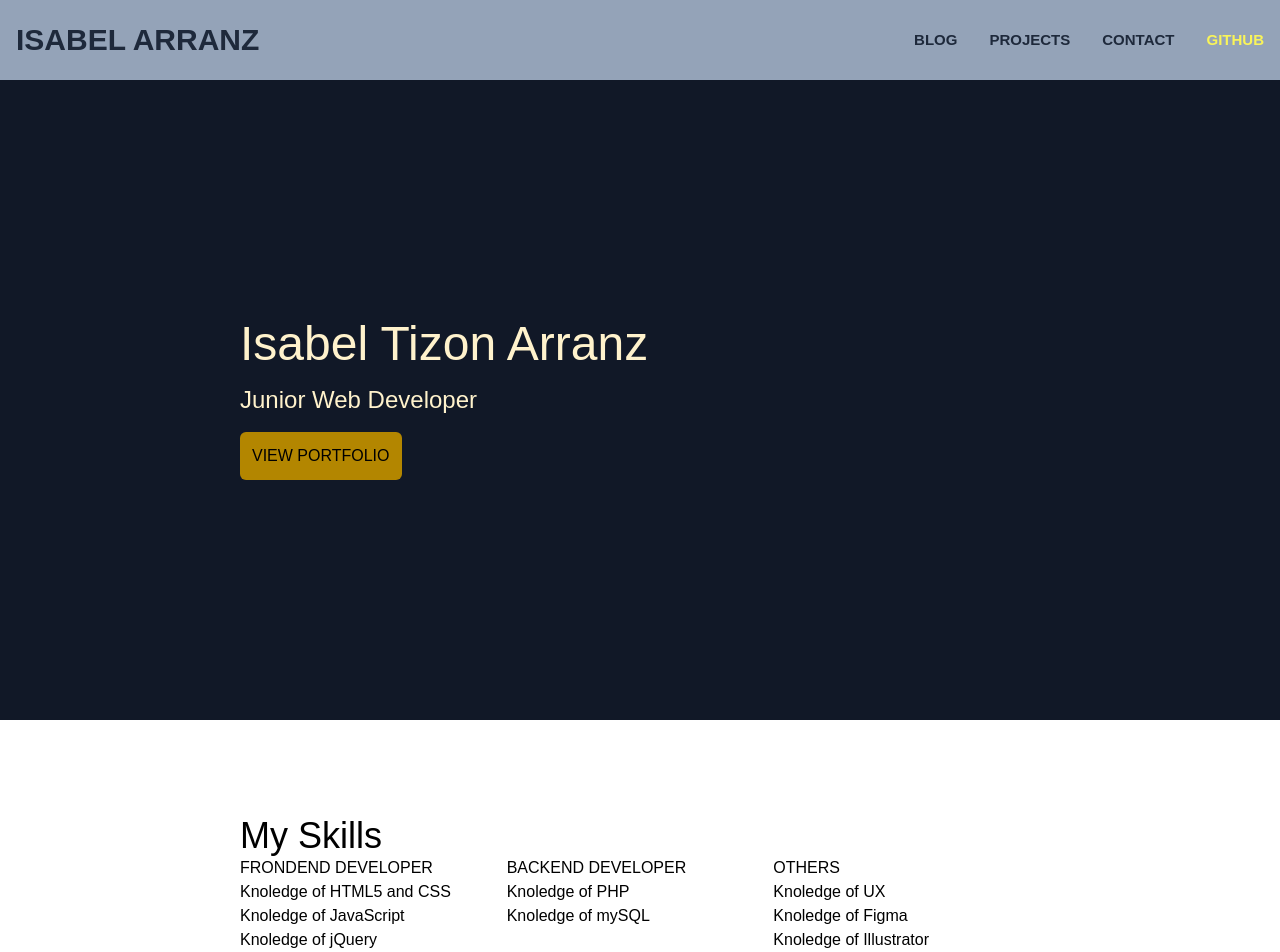
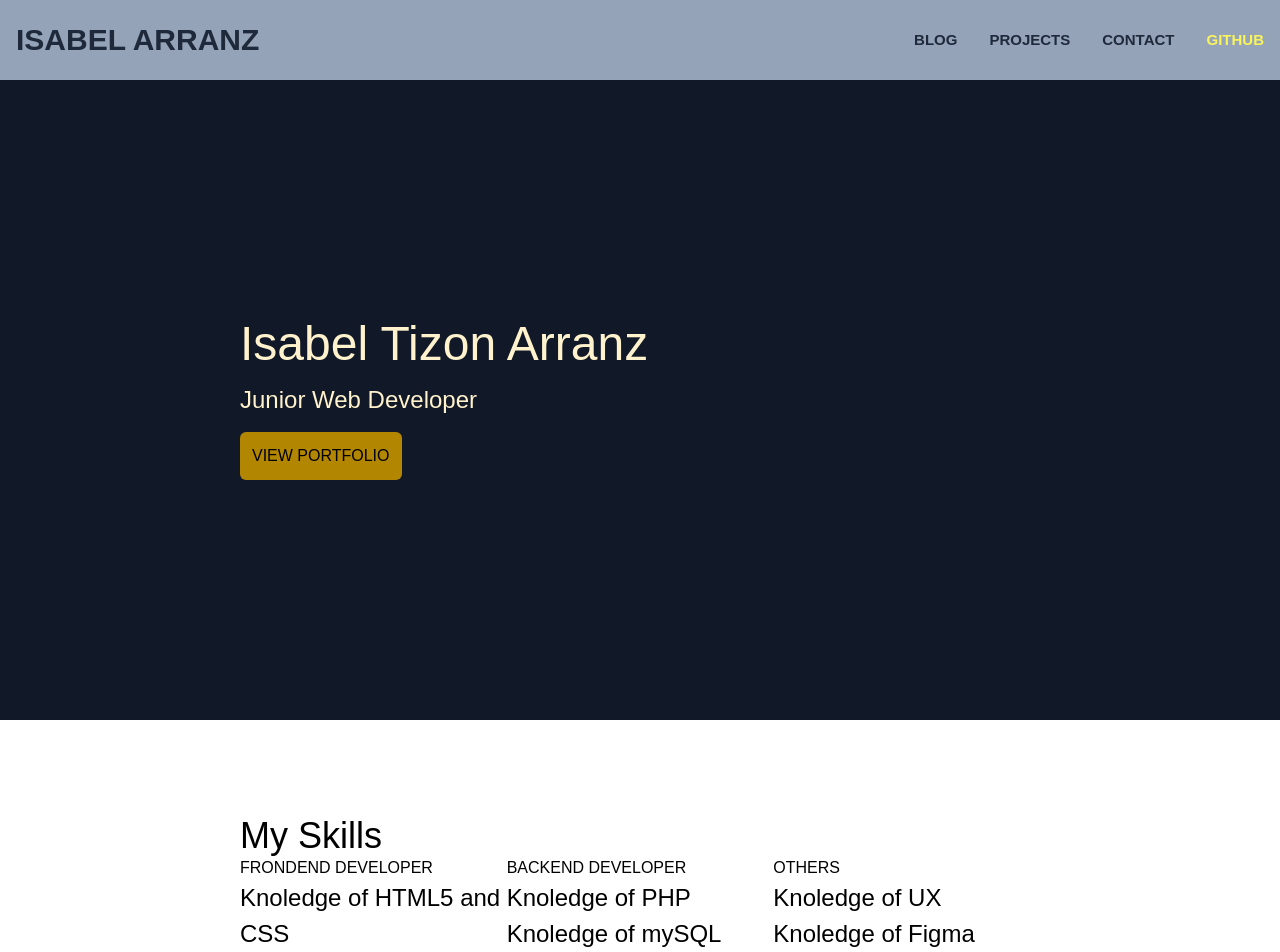
Before and after one commit to IsabelTizon/react-portfolio, a Next.js app: page / in a window 1280 px wide. Shown: the top 952 px of the page. Built offline with nearby package versions, Linux system fonts and the light colour scheme.

Commit message:
paragraph  sizes global css

```diff
--- a/src/app/globals.css
+++ b/src/app/globals.css
@@ -23,7 +23,14 @@ body {
 	.yellow-letters {
 		color: #fff2cc;
 	}
+	.sizePhoneParagraph {
+		font-size: 20px;
+	}
+	.sizeParagraph {
+		font-size: 24px;
+	}
 }
+
 /* :root {
   --foreground-rgb: 0, 0, 0;
   --background-start-rgb: 214, 219, 220;
--- a/src/app/page.js
+++ b/src/app/page.js
@@ -40,7 +40,10 @@ export default function About() {
 						<div className="">
 							<ul>
 								{myfrontendSkills.map((frontendSkill) => (
-									<li key={frontendSkill.id}>
+									<li
+										key={frontendSkill.id}
+										className="sizePhoneParagraph sizeParagraph"
+									>
 										Knoledge of {frontendSkill.name}
 									</li>
 								))}
@@ -54,7 +57,10 @@ export default function About() {
 						<div className="">
 							<ul>
 								{mybackendSkills.map((backendSkill) => (
-									<li key={backendSkill.id}>
+									<li
+										key={backendSkill.id}
+										className="sizePhoneParagraph sizeParagraph"
+									>
 										Knoledge of {backendSkill.name}
 									</li>
 								))}
@@ -66,7 +72,10 @@ export default function About() {
 						<div>
 							<ul>
 								{myOtherSkills.map((othersSkill) => (
-									<li key={othersSkill.id}>
+									<li
+										key={othersSkill.id}
+										className="sizePhoneParagraph sizeParagraph"
+									>
 										Knoledge of {othersSkill.name}
 									</li>
 								))}
@@ -83,7 +92,7 @@ export default function About() {
 						about me
 					</h2>
 					<div className="flex flex-wrap">
-						<p className="grid-cols-1 md:grid-cols-2 lg:grid-cols-2 xl:grid-cols-2 w-full md:w-2/4 lg:w-2/4 xl:w-2/4">
+						<p className="grid-cols-1 md:grid-cols-2 lg:grid-cols-2 xl:grid-cols-2 w-full md:w-2/4 lg:w-2/4 xl:w-2/4 sizePhoneParagraph sizeParagraph">
 							I am a Web Development student in my second
 							year, with graduation in June 2023. During
 							these two years at the City of Glasgow
```
